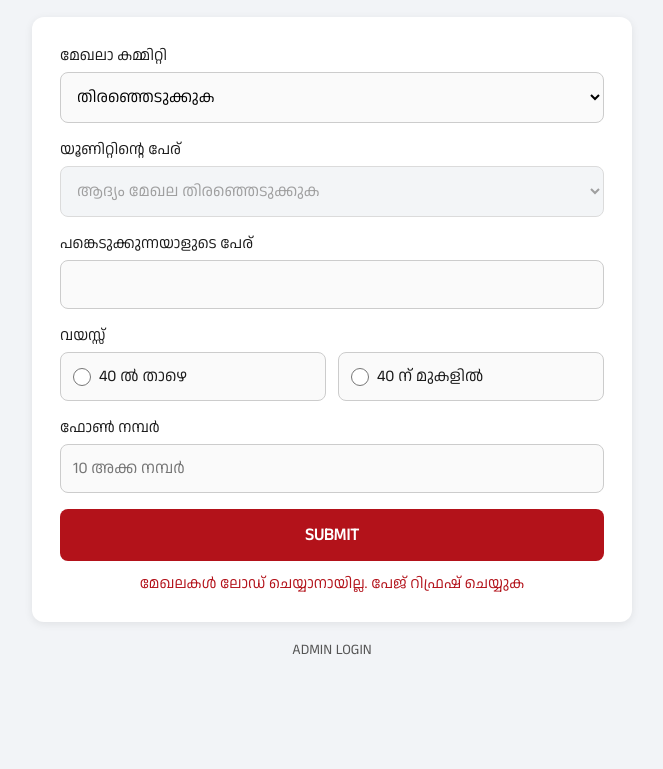
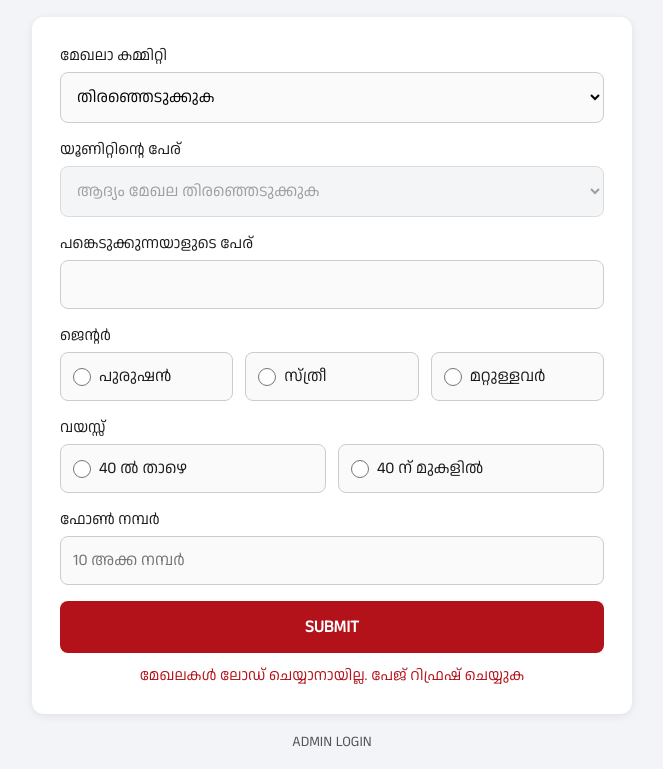
Before and after one commit to dyfivalancherybc/DYFI-KOOTHUPARAMB, a plain HTML site: page index.html in a window 1280 px wide. Shown: the part 79-848 px from the top of the page, without its empty margins (308-971 px from the left). Before the commit the page ends 800 px from the top, so only its background shows below. Drawn offline with Linux system fonts and the light colour scheme; no server answers.

Commit message:
Update index.html

```diff
--- a/index.html
+++ b/index.html
@@ -35,6 +35,15 @@
       </div>
 
       <div class="field">
+        <label>ജെന്റർ</label>
+        <div class="radio-group">
+          <label class="radio"><input type="radio" name="gender" value="male" required> പുരുഷൻ</label>
+          <label class="radio"><input type="radio" name="gender" value="female" required> സ്ത്രീ</label>
+          <label class="radio"><input type="radio" name="gender" value="other" required> മറ്റുള്ളവർ</label>
+        </div>
+      </div>
+
+      <div class="field">
         <label>വയസ്സ്</label>
         <div class="radio-group">
           <label class="radio"><input type="radio" name="age" value="below" required> 40 ൽ താഴെ</label>
```
